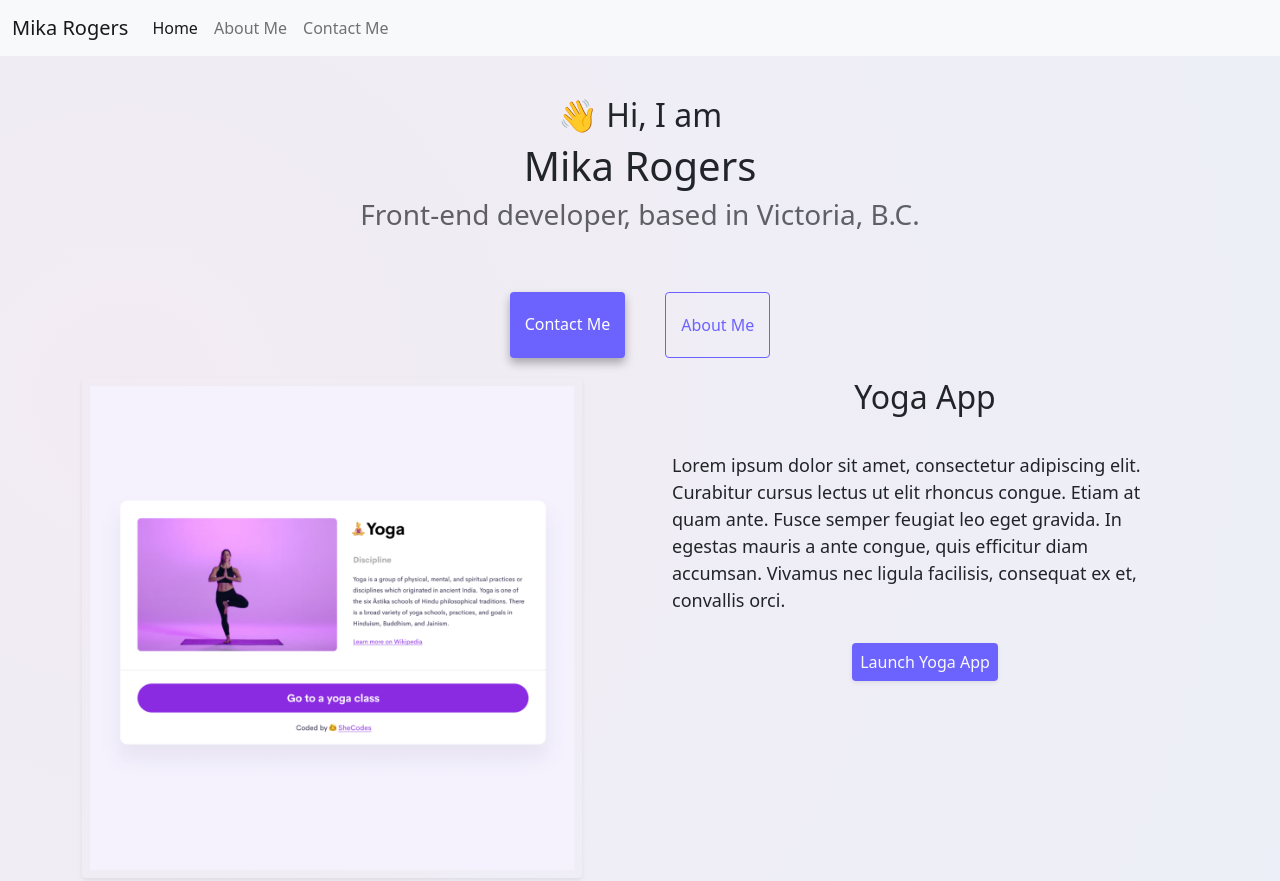
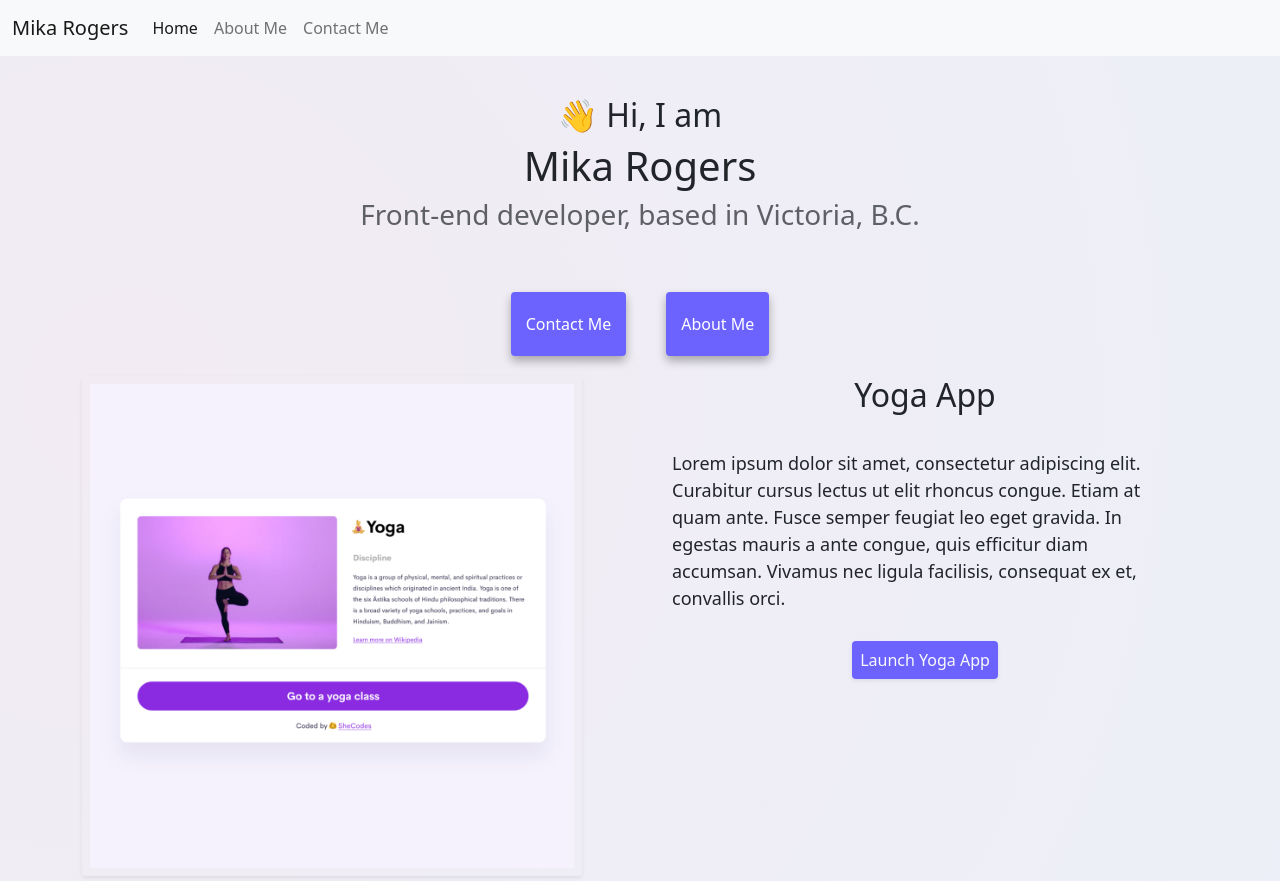
Before and after one commit to mikarogers/portfolio-app, a plain HTML site: page index.html in a window 1280 px wide. Shown: the top 881 px of the page. Drawn offline with nearby package versions, Linux system fonts and the light colour scheme.

Commit message:
Updated button styling

```diff
--- a/style.css
+++ b/style.css
@@ -63,28 +63,18 @@ p {
   text-transform: capitalize;
 }
 
-.contact-link {
+.contact-link,
+.about-link {
   background: var(--primary-color);
   box-shadow: var(--box-shadow);
   color: white;
 }
 
-.contact-link:hover {
+.contact-link:hover,
+.about-link:hover {
   color: var(--primary-color);
   background: #f5f2fe;
   border: 1px solid var(--primary-color);
-  transition: all 200ms ease-in-out;
-}
-
-.about-link {
-  color: var(--primary-color);
-  border: 1px solid var(--primary-color);
-}
-
-.about-link:hover {
-  background: var(--primary-color);
-  box-shadow: var(--box-shadow);
-  color: white;
   transition: all 200ms ease-in-out;
 }
 
```
